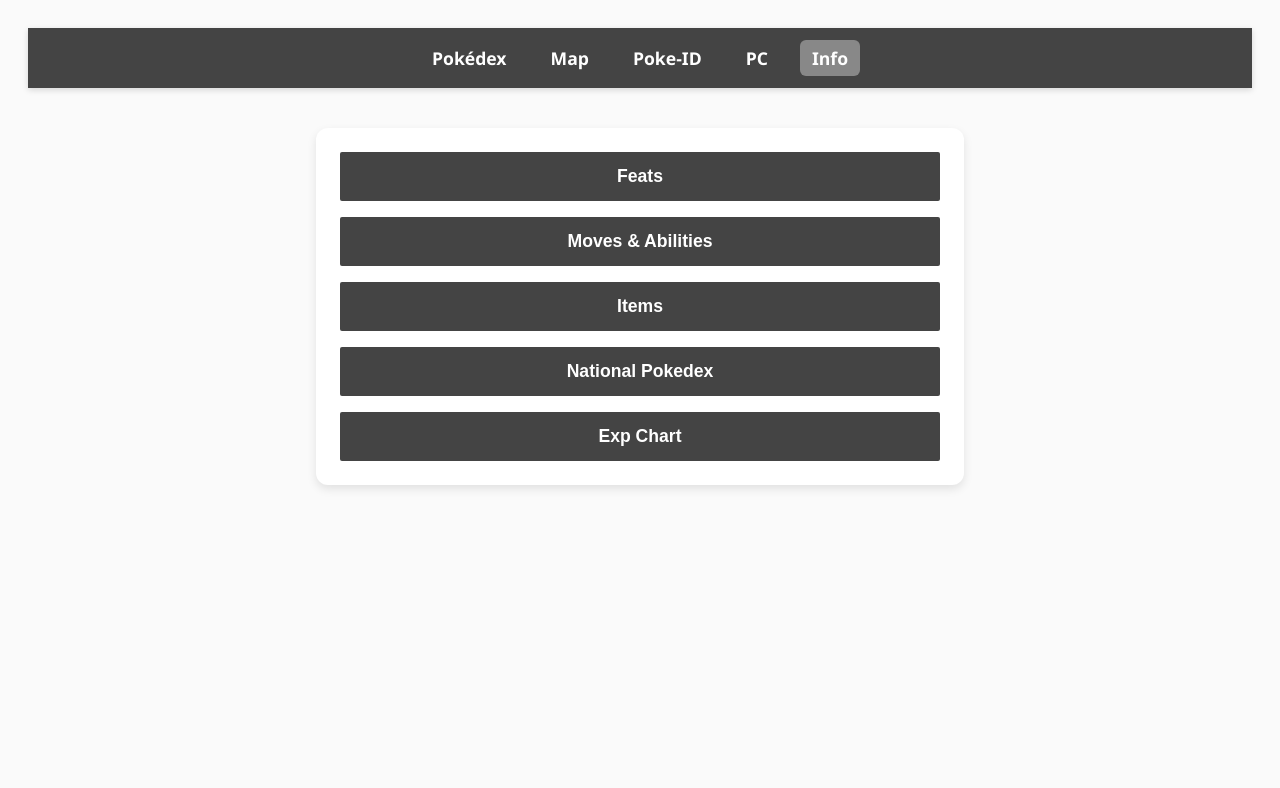
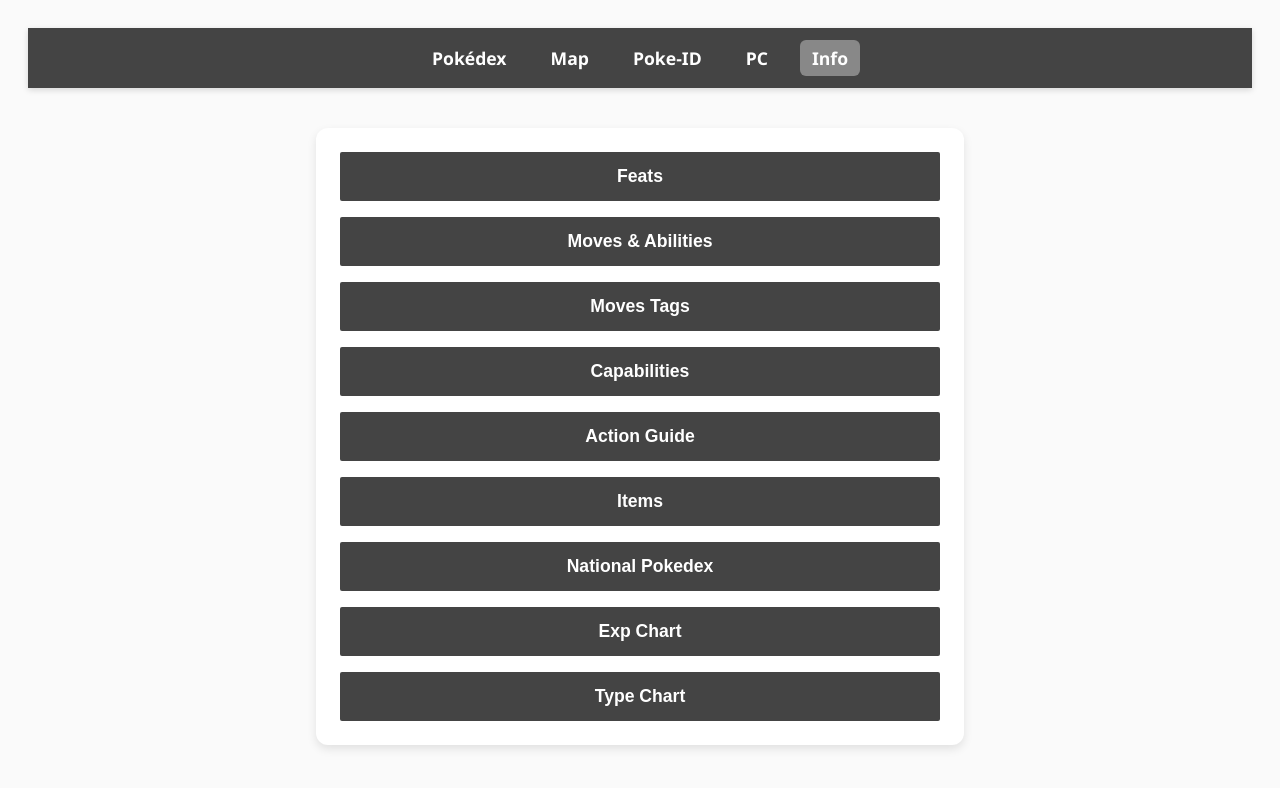
Before and after one commit to Sosonta/romando-dex, a plain HTML site: page info.html in a window 1280 px wide. Drawn offline with Linux system fonts and the light colour scheme.

Commit message:
info and nationals

```diff
--- a/info.html
+++ b/info.html
@@ -20,9 +20,13 @@
   <div id="info-container">
     <button class="info-btn" onclick="openFeats()">Feats</button>
     <button class="info-btn" onclick="openPDF('Moves-and-Abilities.pdf')">Moves & Abilities</button>
+    <button class="info-btn" onclick="openPDF('Move-Tags.pdf')">Moves Tags</button>
+    <button class="info-btn" onclick="openPDF('Capabilities.pdf')">Capabilities</button>
+    <button class="info-btn" onclick="openPDF('Action-Guide.pdf')">Action Guide</button>
     <button class="info-btn" onclick="openPDF('Items.pdf')">Items</button>
     <button class="info-btn" onclick="openPDF('National-Pokedex.pdf')">National Pokedex</button>
     <button class="info-btn" onclick="openImage('Exp-Chart.png')">Exp Chart</button>
+    <button class="info-btn" onclick="openImage('Type-Chart.png')">Type Chart</button>
   </div>
 
   <script src="info.js"></script>
```
Also changed, not shown: national-pokemon/index.json (+7 -1 lines), info-assets/Type-Chart.jpg (added), national-pokemon/510.png (added), national-pokemon/511.png (added), national-pokemon/512.png (added), national-pokemon/513.png (added), national-pokemon/514.png (added), national-pokemon/999.png (added), 3 other files.
